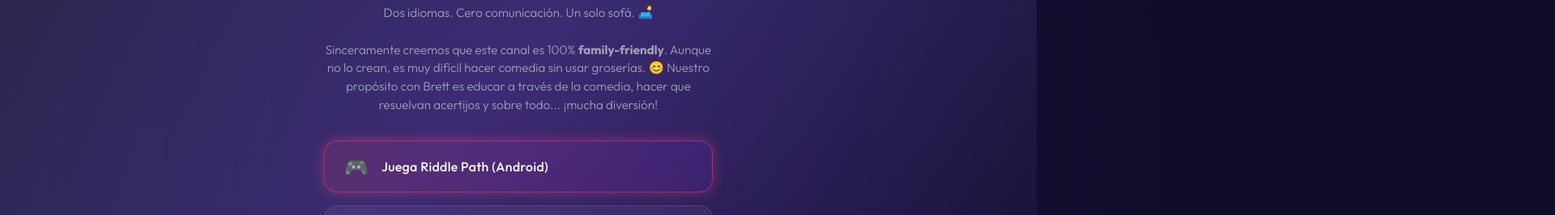
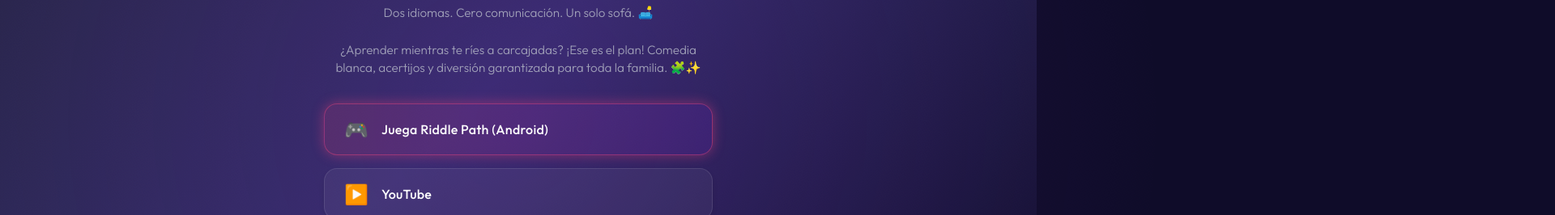
Before and after one commit to balruben-cpu/balruben-cpu.github.io, a plain HTML site: page index.html in a window 1280 px wide. Shown: the part 327-593 px from the top of the page at 81% size, 1920 px wide, since content can reach past the window. Drawn offline with Linux system fonts and the light colour scheme.

Commit message:
Apply Option 2 bio

```diff
--- a/index.html
+++ b/index.html
@@ -27,7 +27,7 @@
             <h1 class="username">@couchcoop_official</h1>
             <p class="bio">
                 Dos idiomas. Cero comunicación. Un solo sofá. 🛋️<br><br>
-                Sinceramente creemos que este canal es 100% <strong>family-friendly</strong>. Aunque no lo crean, es muy difícil hacer comedia sin usar groserías. 😊 Nuestro propósito con Brett es educar a través de la comedia, hacer que resuelvan acertijos y sobre todo... ¡mucha diversión!
+                ¿Aprender mientras te ríes a carcajadas? ¡Ese es el plan! Comedia blanca, acertijos y diversión garantizada para toda la familia. 🧩✨
             </p>
         </header>
 
```
